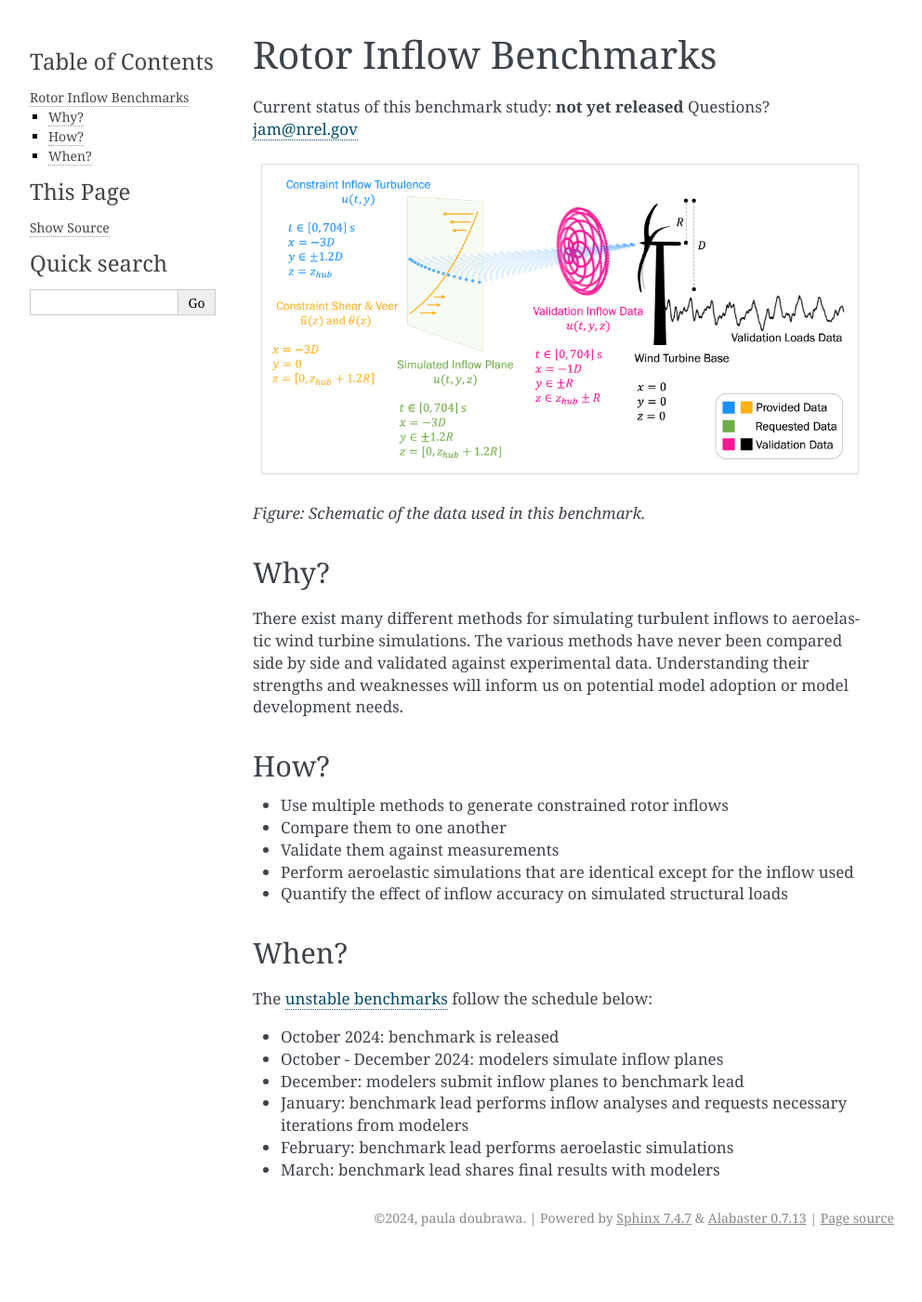
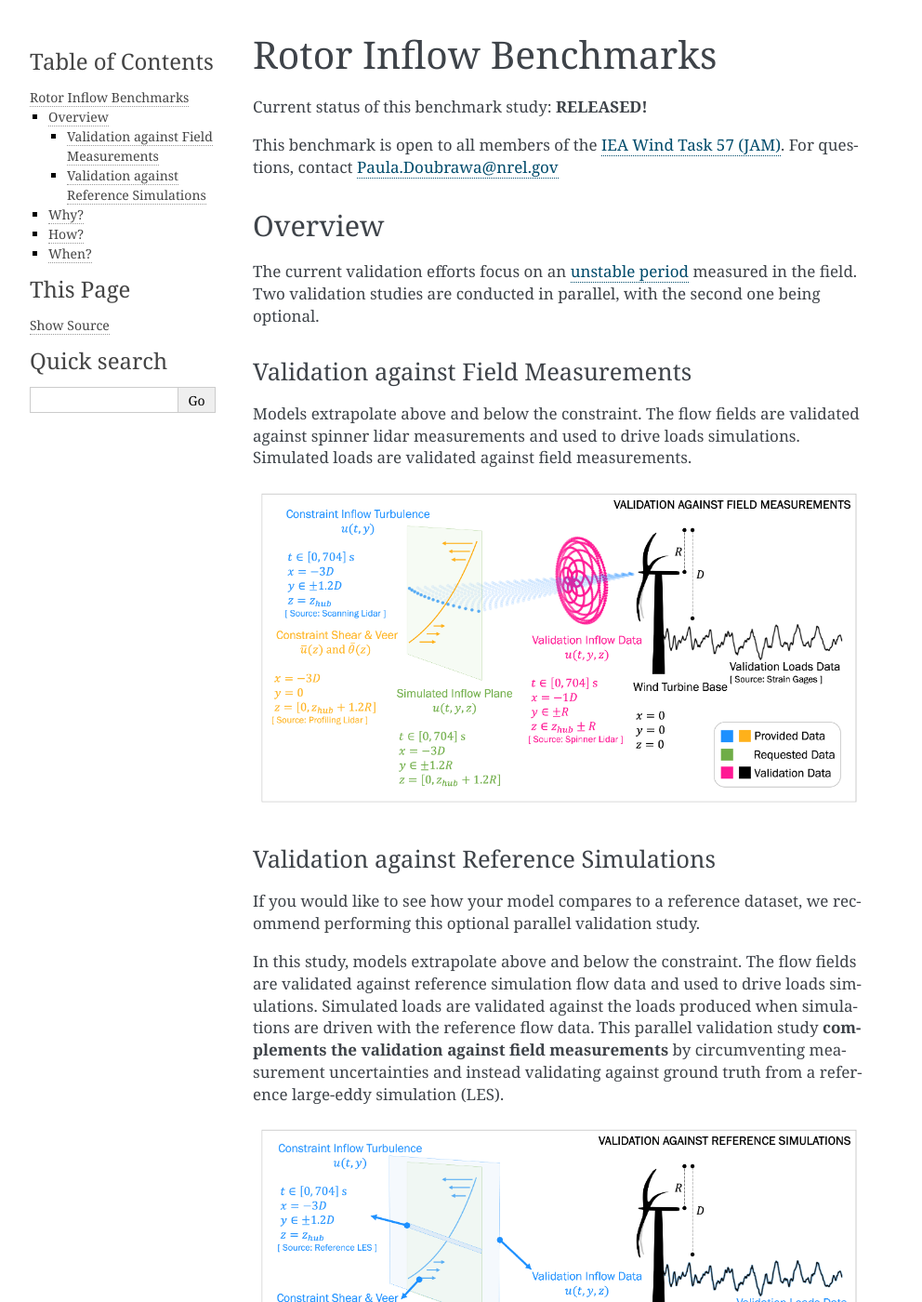
Before and after one commit to rybchuk/rotor_inflow_benchmark, a Sphinx documentation site: the page built from docs/index.rst, in a window 1280 px wide and 1400 px high. Shown: the whole window at 93% size, without its empty margins (148-1140 px from the left). Built offline with Sphinx 7.4.7, drawn with Linux system fonts in a browser that asks for light colours; some of the changed text lies outside the part shown.

Commit message:
added osse info, data, schematics

```diff
--- a/docs/index.rst
+++ b/docs/index.rst
@@ -10,13 +10,32 @@ Rotor Inflow Benchmarks
    unstable
    complex
 
-Current status of this benchmark study: **not yet released**
-Questions? jam@nrel.gov
+Current status of this benchmark study: **RELEASED!**
 
-.. figure:: ./images/benchmark_illustration.png
+This benchmark is open to all members of the `IEA Wind Task 57 (JAM) <https://iea-wind.org/task57/>`_. For questions, contact Paula.Doubrawa@nrel.gov
+
+Overview
+^^^^^^^^
+
+The current validation efforts focus on an :ref:`unstable period <unstable>` measured in the field. Two validation studies are conducted in parallel, with the second one being optional.
+
+Validation against Field Measurements
+*************************************
+
+Models extrapolate above and below the constraint. The flow fields are validated against spinner lidar measurements and used to drive loads simulations. Simulated loads are validated against field measurements.
+
+.. figure:: ./images/benchmark_illustration_field.png
   :align: center
 
-*Figure: Schematic of the data used in this benchmark.*
+Validation against Reference Simulations
+****************************************
+
+If you would like to see how your model compares to a reference dataset, we recommend performing this optional parallel validation study.
+
+In this study, models extrapolate above and below the constraint. The flow fields are validated against reference simulation flow data and used to drive loads simulations. Simulated loads are validated against the loads produced when simulations are driven with the reference flow data. This parallel validation study **complements the validation against field measurements** by circumventing measurement uncertainties and instead validating against ground truth from a reference large-eddy simulation (LES).
+
+.. figure:: ./images/benchmark_illustration_les.png
+  :align: center
 
 Why?
 ^^^^
@@ -27,26 +46,28 @@ Understanding their strengths and weaknesses will inform us on potential model a
 
 How?
 ^^^^
-
 - Use multiple methods to generate constrained rotor inflows
 - Compare them to one another
-- Validate them against measurements
+- **Validate simulated flow fields against measurements** (and reference simulation flow fields)
 - Perform aeroelastic simulations that are identical except for the inflow used
 - Quantify the effect of inflow accuracy on simulated structural loads
+- **Validate simulated structural loads against measurements**
 
 When?
 ^^^^^
 
-The :ref:`unstable benchmarks <unstable>` follow the schedule below:
+The :ref:`Unstable Benchmarks <unstable>` follow the schedule below:
 
-- October 2024: benchmark is released
+☑ October - December 2024: modelers simulate inflow planes
 
-- October - December 2024: modelers simulate inflow planes
+☐ December 2024: modelers submit inflow planes to benchmark lead
 
-- December: modelers submit inflow planes to benchmark lead
+☐ January 2025: benchmark lead performs inflow analyses
 
-- January: benchmark lead performs inflow analyses and requests necessary iterations from modelers
+☐ January 2025: modelers perform any requested iterations
 
-- February: benchmark lead performs aeroelastic simulations
+☐ February 2025: benchmark lead performs aeroelastic simulations
 
-- March: benchmark lead shares final results with modelers
+☐ March 2025: benchmark lead shares final results with modelers
+
+The anticipated final product is a **journal publication** containing model development and adoption recommendations.
```
Also changed, not shown: docs/data_description.rst (+21 -2 lines), docs/unstable.rst (+52 -18 lines), docs/images/DataArray.png, docs/images/DataArray_sims.png (added), docs/images/benchmark_illustration_field.png (added), docs/images/benchmark_illustration_les.png (added), docs/images/benchmarks_requested.png (added).
